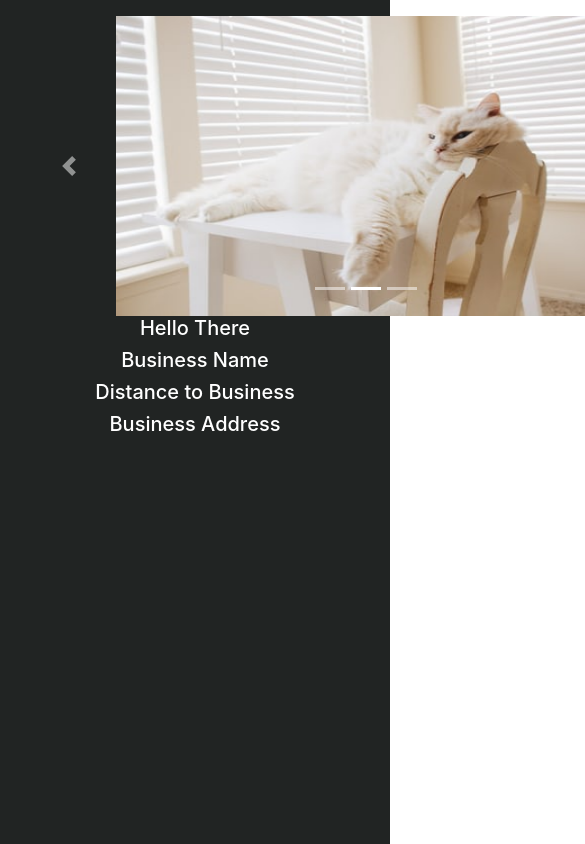
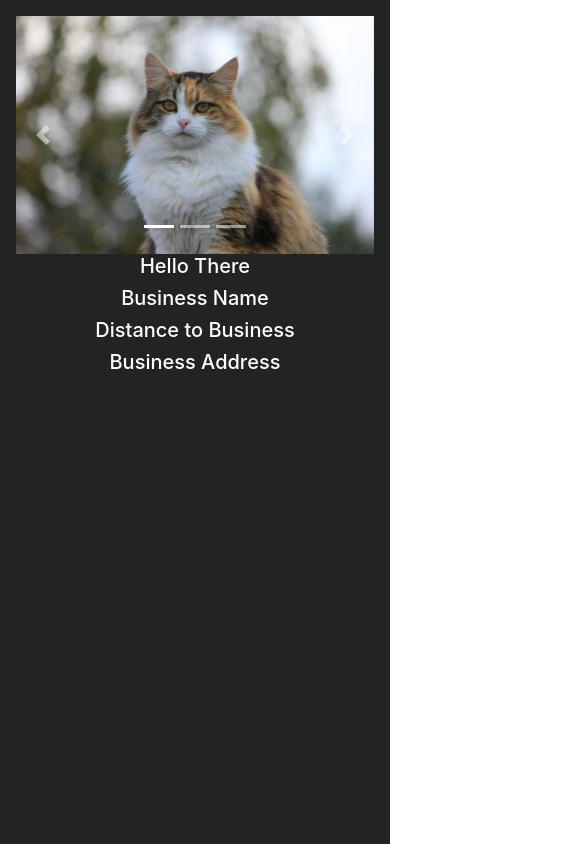
Before and after one commit to rezerve-startup/rezerve, a React (Create React App) app: page / in a window 390 px wide. Shown: the top 844 px of the page, 585 px wide, since content can reach past the window. Built offline with nearby package versions, Linux system fonts and the light colour scheme.

Commit message:
Made carousel responsive

```diff
--- a/package.json
+++ b/package.json
@@ -10,7 +10,8 @@
     "react": "^17.0.0",
     "react-bootstrap": "^1.4.0",
     "react-dom": "^17.0.0",
-    "react-scripts": "3.4.4"
+    "react-scripts": "3.4.4",
+    "reactstrap": "^8.6.0"
   },
   "scripts": {
     "start": "react-scripts start",
--- a/src/BusinessInfo.css
+++ b/src/BusinessInfo.css
@@ -10,22 +10,8 @@
     padding: 1rem;
 }
 
-.carousel-container {
-    width: 700px;
-    margin: auto;
+@media (max-width: 500px) {
+    .carousel-item > img {
+        width: 100%;
+    }
 }
-
-/* .image-carousel {
-    display: block;
-    margin-left: auto;
-    margin-right: auto;
-} */
-
-.business-name {
-    margin-top: 0;
-}
-
-.image-here {
-    height: 300px;
-    width: 100px;
-}
--- a/src/BusinessInfo.js
+++ b/src/BusinessInfo.js
@@ -1,24 +1,128 @@
 import React, { Component } from 'react';
-import Carousel from 'react-bootstrap/Carousel';
-import CarouselItem from 'react-bootstrap/CarouselItem';
+import { Carousel, CarouselItem, CarouselCaption, CarouselControl, CarouselIndicators } from 'reactstrap';
+// import Carousel from 'react-bootstrap/Carousel';
+// import CarouselItem from 'react-bootstrap/CarouselItem';
+// // import Carousel from 'react-responsive-carousel';
 import './BusinessInfo.css'
 
-class BusinessInfo extends Component {
+// class BusinessInfo extends Component {
+//     render() {
+//         return (
+//             <div class="business-info-page">
+//                 <div class="business-overview">
+//                     <div class="carousel-container">
+//                         <Carousel class="image-carousel">
+//                             <Carousel.Item style={{"height": "300px"}} interval={3000}>
+//                                 <img style={{"height": "300px", "width": "500px"}} className="d-block mx-auto" src={"assets/cat1.jpg"} />
+//                             </Carousel.Item>
+//                             <Carousel.Item style={{"height": "300px"}} interval={3000}>
+//                                 <img style={{"height": "300px", "width": "500px"}} className="d-block mx-auto" src={"assets/cat2.jpg"} />
+//                             </Carousel.Item>
+//                             <Carousel.Item style={{"height": "300px"}} interval={3000}>
+//                                 <img style={{"height": "300px", "width": "500px"}} className="d-block mx-auto" src={"assets/cat3.jpg"} />
+//                             </Carousel.Item>
+//                         </Carousel>
+//                     </div>
+//                     <h5 class="business-name">Hello There</h5>
+//                     <h5>Business Name</h5>
+//                     <h5>Distance to Business</h5>
+//                     <h5>Business Address</h5>
+//                 </div>
+//                 <div class="business-barbers">
+
+//                 </div>
+//             </div>
+//         )
+//     }
+// }
+
+// export default BusinessInfo;
+
+
+const items = [
+    {
+      src: 'assets/cat1.jpg',
+      altText: '',
+      caption: ''
+    },
+    {
+      src: 'assets/cat2.jpg',
+      altText: '',
+      caption: 'Freedom Isn\'t Free'
+    },
+    {
+      src: 'assets/cat3.jpg',
+      altText: '',
+      caption: ''
+    }
+  ];
+
+  class BusinessInfo extends Component {
+    constructor(props) {
+      super(props);
+      this.state = { activeIndex: 0 };
+      this.next = this.next.bind(this);
+      this.previous = this.previous.bind(this);
+      this.goToIndex = this.goToIndex.bind(this);
+      this.onExiting = this.onExiting.bind(this);
+      this.onExited = this.onExited.bind(this);
+    }
+
+    onExiting() {
+      this.animating = true;
+    }
+
+    onExited() {
+      this.animating = false;
+    }
+
+    next() {
+      if (this.animating) return;
+      const nextIndex = this.state.activeIndex === items.length - 1 ? 0 : this.state.activeIndex + 1;
+      this.setState({ activeIndex: nextIndex });
+    }
+
+    previous() {
+      if (this.animating) return;
+      const nextIndex = this.state.activeIndex === 0 ? items.length - 1 : this.state.activeIndex - 1;
+      this.setState({ activeIndex: nextIndex });
+    }
+
+    goToIndex(newIndex) {
+      if (this.animating) return;
+      this.setState({ activeIndex: newIndex });
+    }
+
     render() {
+      const { activeIndex } = this.state;
+
+      const slides = items.map((item) => {
         return (
+          <CarouselItem
+            className="carouselImg"
+            onExiting={this.onExiting}
+            onExited={this.onExited}
+            key={item.src}
+          >
+            <img src={item.src} alt={item.altText} />
+            <CarouselCaption captionText={item.caption} captionHeader={item.caption} />
+          </CarouselItem>
+        );
+      });
+
+      return (
             <div class="business-info-page">
                 <div class="business-overview">
                     <div class="carousel-container">
-                        <Carousel class="image-carousel">
-                            <Carousel.Item style={{"height": "300px"}} interval={3000}>
-                                <img style={{"height": "300px", "width": "500px"}} className="d-block mx-auto" src={"assets/cat1.jpg"} />
-                            </Carousel.Item>
-                            <Carousel.Item style={{"height": "300px"}} interval={3000}>
-                                <img style={{"height": "300px", "width": "500px"}} className="d-block mx-auto" src={"assets/cat2.jpg"} />
-                            </Carousel.Item>
-                            <Carousel.Item style={{"height": "300px"}} interval={3000}>
-                                <img style={{"height": "300px", "width": "500px"}} className="d-block mx-auto" src={"assets/cat3.jpg"} />
-                            </Carousel.Item>
+                        <Carousel
+                            activeIndex={activeIndex}
+                            next={this.next}
+                            previous={this.previous}
+                            >
+                            <CarouselIndicators items={items} activeIndex={activeIndex} onClickHandler={this.goToIndex} />
+                            {slides}
+                            <CarouselControl direction="prev" directionText="Previous" onClickHandler={this.previous} />
+                            <CarouselControl direction="next" directionText="Next" onClickHandler={this.next} />
                         </Carousel>
                     </div>
                     <h5 class="business-name">Hello There</h5>
@@ -30,8 +134,9 @@ class BusinessInfo extends Component {
 
                 </div>
             </div>
-        )
+      );
     }
-}
+  }
 
-export default BusinessInfo;
+
+  export default BusinessInfo;
```
Also changed, not shown: 1 other file (tests, documents, lock files or other folders).
